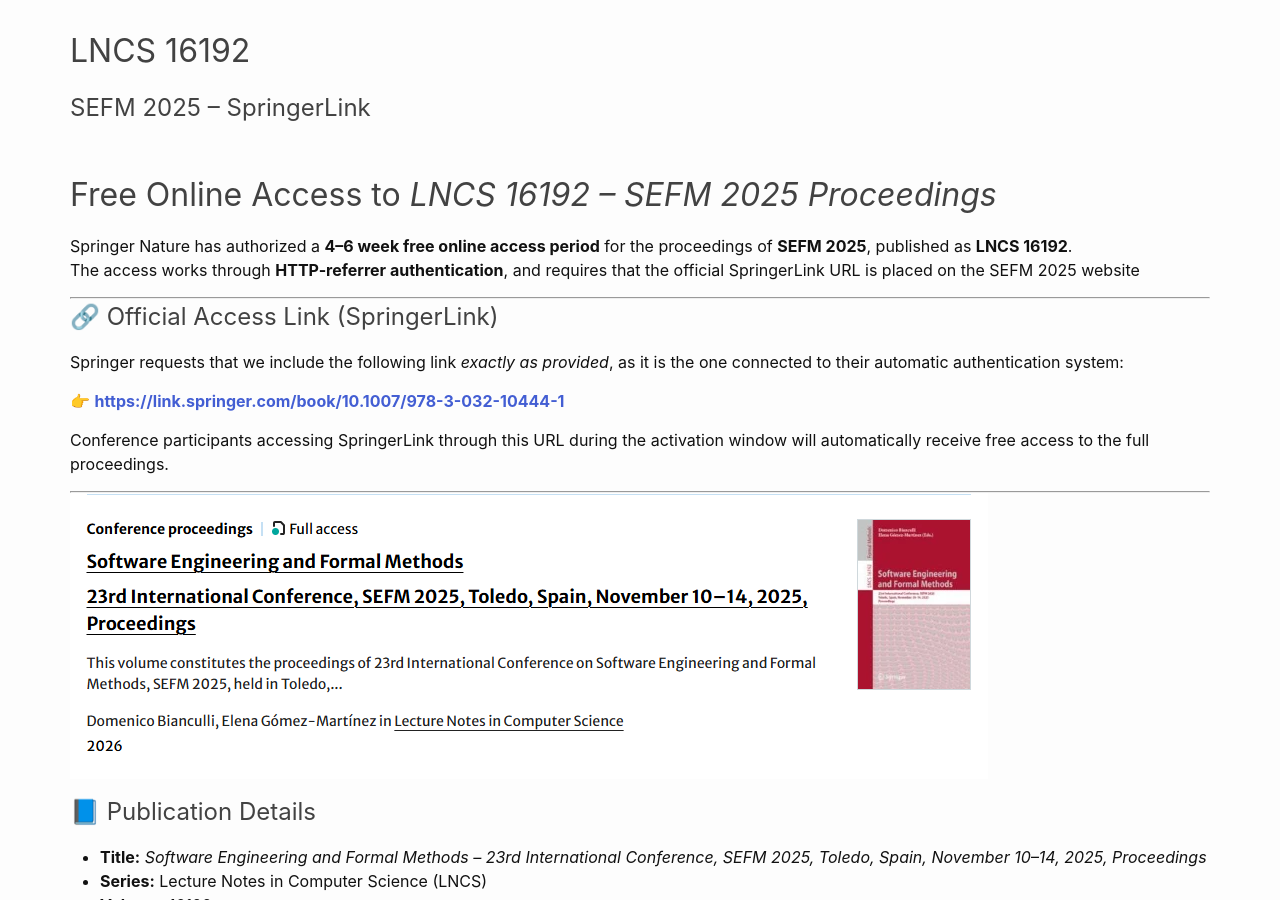
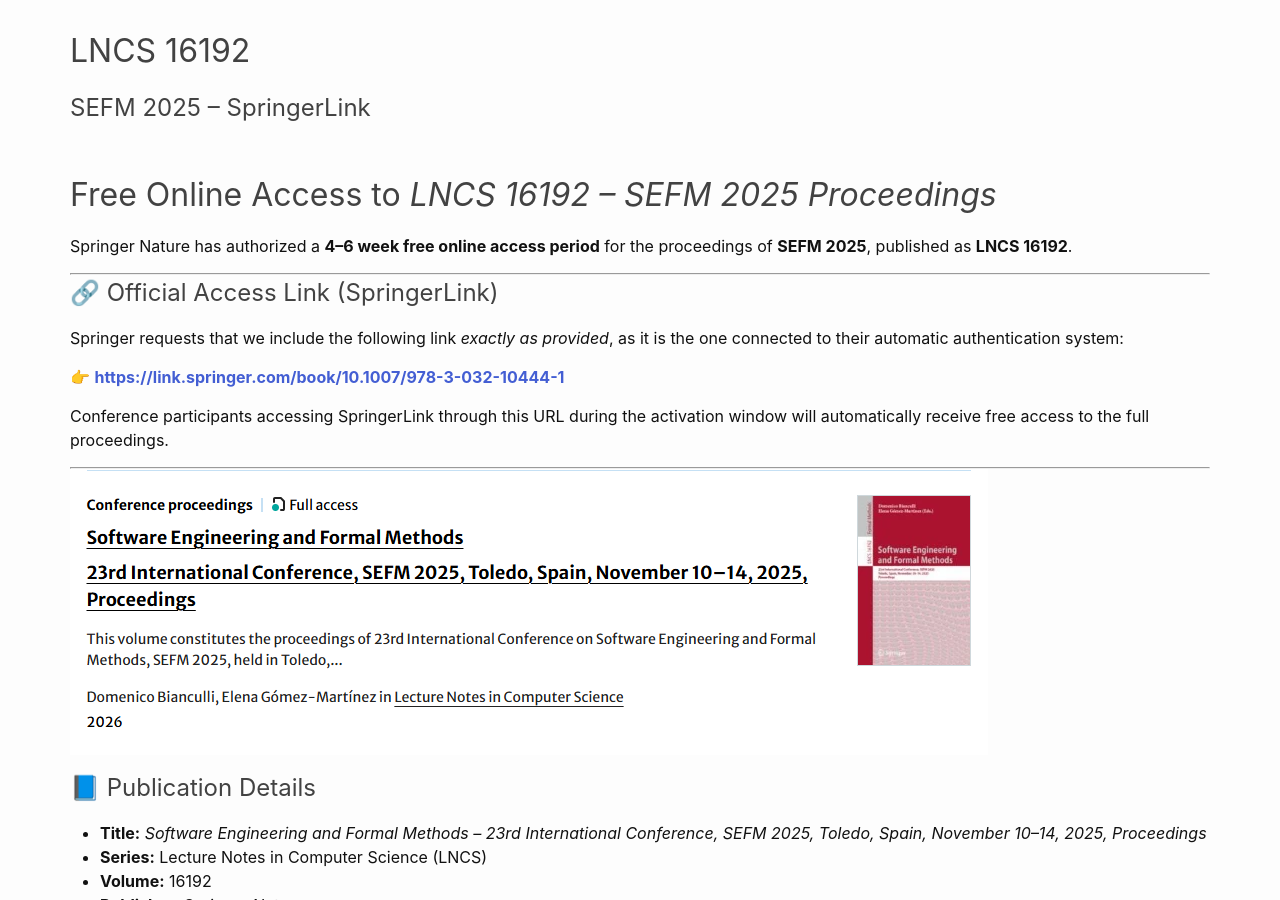
Before and after one commit to sefm-conference/2025, a Jekyll site: the page built from _pages/lncs16192.md, in a window 1280 px wide and 900 px high, scrolled down 750 px. Built offline with Jekyll 4.4.1, drawn with Linux system fonts in a browser that asks for light colours.

Commit message:
Update lncs16192.md

```diff
--- a/_pages/lncs16192.md
+++ b/_pages/lncs16192.md
@@ -15,7 +15,6 @@ td:last-child { min-width: max-content }
 # Free Online Access to *LNCS 16192 – SEFM 2025 Proceedings*
 
 Springer Nature has authorized a **4–6 week free online access period** for the proceedings of **SEFM 2025**, published as **LNCS 16192**.
-The access works through **HTTP-referrer authentication**, and requires that the official SpringerLink URL is placed on the SEFM 2025 website
 
 ---
 
```
